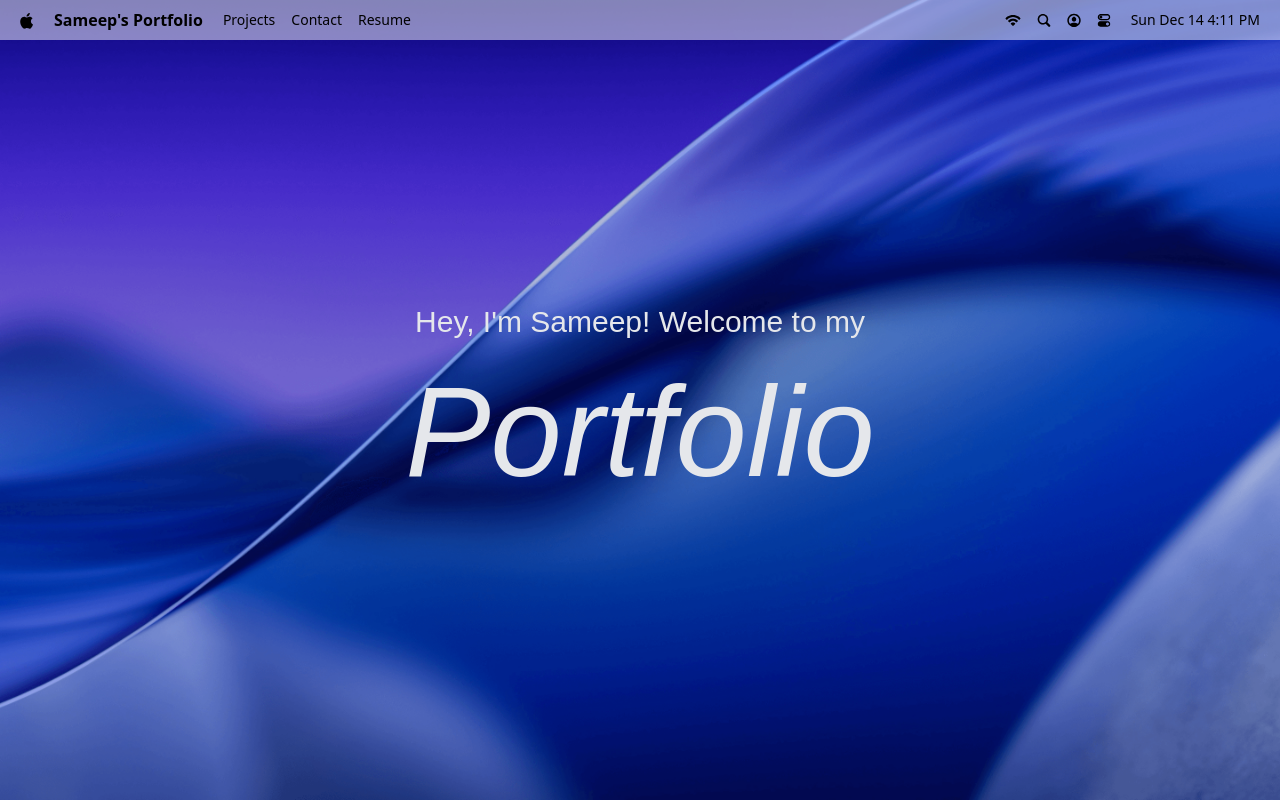
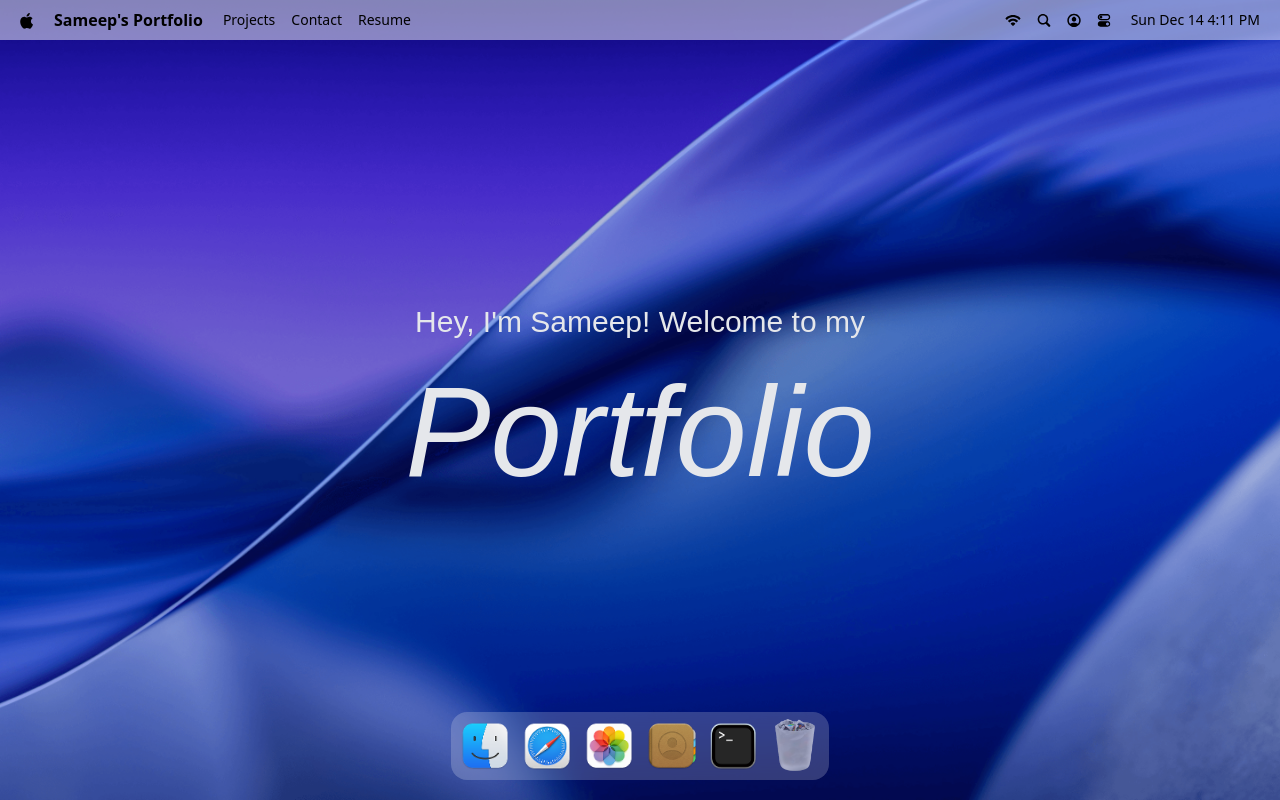
Before and after one commit to Teepsq/MacOS-Profile, a React (Vite) app: page / in a window 1280 px wide. Built offline with nearby package versions, Linux system fonts and the light colour scheme; a web font is replaced by a local one.

Commit message:
implement dock persentation

```diff
--- a/package.json
+++ b/package.json
@@ -17,6 +17,7 @@
     "lucide-react": "^0.555.0",
     "react": "^19.2.0",
     "react-dom": "^19.2.0",
+    "react-tooltip": "^5.30.0",
     "tailwindcss": "^4.1.17"
   },
   "devDependencies": {
--- a/src/App.jsx
+++ b/src/App.jsx
@@ -1,10 +1,11 @@
-import { Navbar, Welcome } from "#components";
+import { Navbar, Welcome, Dock } from "#components";
 
 const App = () => {
     return (
         <main>
             <Navbar />
-                <Welcome />
+            <Welcome />
+            <Dock />
         </main>
     );
 };
--- a/src/components/Dock.jsx
+++ b/src/components/Dock.jsx
@@ -0,0 +1,96 @@
+import {useRef} from "react";
+import {Tooltip} from "react-tooltip";
+import gsap from "gsap";
+
+import {dockApps} from "#constants/index.js";
+import {useGSAP} from "@gsap/react";
+
+const Dock = () => {
+    const dockRef = useRef(null);
+
+    useGSAP(() => {
+        const dock = dockRef.current
+        if(!dock) return;
+
+        const icons = dock.querySelectorAll(".dock-icon")
+
+        const animateIcons = (mouseX) => {
+            const { left } = dock.getBoundingClientRect();
+
+            icons.forEach((icon) =>{
+                const { left: iconLeft, width } = icon.getBoundingClientRect();
+                const center = iconLeft - left + width/2;
+                const distance = Math.abs(mouseX - center);
+
+                const intensity = Math.exp(-(distance ** 2.5) / 20000);
+
+                gsap.to(icon, {
+                    scale: 1 + 0.25 * intensity,
+                    y: -15 * intensity,
+                    duration: 0.2,
+                    ease: "power1.out",
+                })
+            });
+        };
+
+        const handleMouseMove = (e) => {
+            const { left } = dock.getBoundingClientRect();
+
+            animateIcons(e.clientX - left);
+        };
+
+        const resetIcons = () =>
+            icons.forEach((icon) =>
+                    gsap.to(icon, {
+                        scale: 1,
+                        y: 0,
+                        duration: 0.3,
+                        ease: "power1.out",
+                    }),
+        );
+
+        dock.addEventListener("mousemove", handleMouseMove);
+        dock.addEventListener("mouseleave", resetIcons);
+
+        return () => {
+            dock.removeEventListener("mousemove", handleMouseMove);
+            dock.removeEventListener("mouseleave", resetIcons);
+        }
+    }, []);
+
+    const toggleApp = (app) => {
+        // TODO Implement Open Window Logic
+    };
+
+    return (
+        <section id={"dock"}>
+            <div ref={dockRef} className="dock-container">
+                {dockApps.map(({id, name, icon, canOpen }) => (
+                      <div key={id ?? name} className="relative flex justify-center">
+                          <button
+                              type = "button"
+                              className="dock-icon"
+                              aria-label={name}
+                              data-tooltip-id="dock-tooltip"
+                              data-tooltip-content={name}
+                              data-tooltip-delay-show={150}
+                              disabled={!canOpen}
+                              onClick={() => toggleApp({ id , canOpen })}
+                          >
+                              <img
+                                  src={`/images/${icon}`}
+                                  alt={name}
+                                  loading="lazy"
+                                  className={canOpen ? '' : "opacity-60"}
+                              />
+                          </button>
+                      </div>
+                ))}
+
+                <Tooltip id="dock-tooltip" place="top" className="tooltip" />
+
+            </div>
+        </section>
+    )
+}
+export default Dock
--- a/src/components/index.js
+++ b/src/components/index.js
@@ -1,4 +1,5 @@
 import Navbar from "#components/Navbar.jsx";
 import Welcome from "#components/Welcome.jsx";
+import Dock from "#components/Dock.jsx";
 
-export { Navbar, Welcome};
+export { Navbar, Welcome, Dock };
```
Also changed, not shown: 1 other file (tests, documents, lock files or other folders).
